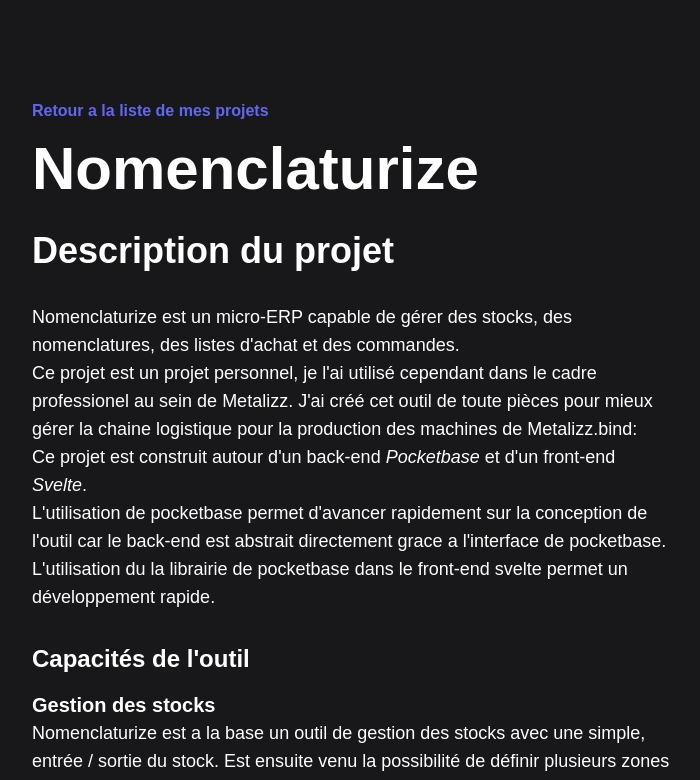
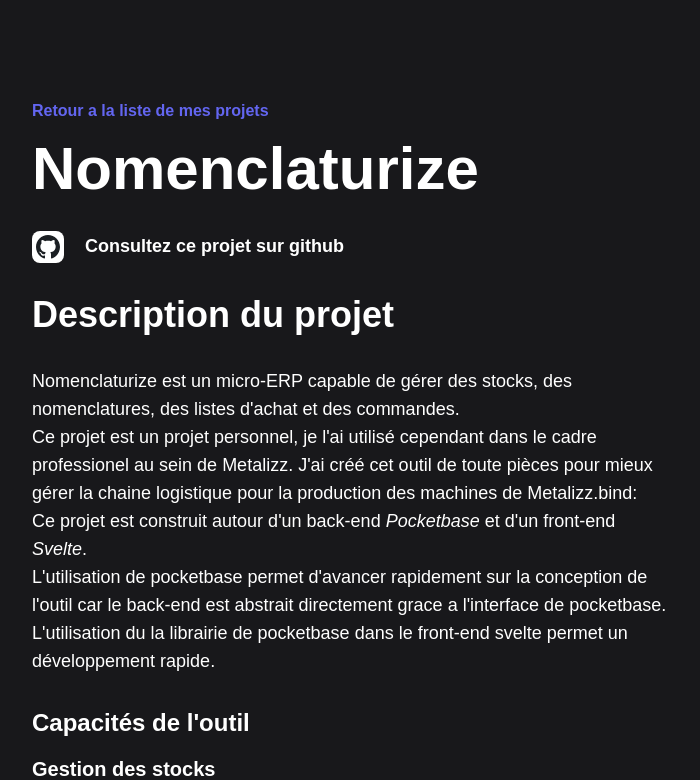
Before and after one commit to Kworz/portfolio, a SvelteKit app: page /projects/nomenclaturize in a window 1280 px wide. Shown: the top 780 px of the page, without its empty margins (288-988 px from the left). Built offline with nearby package versions, Linux system fonts and the light colour scheme; a web font is replaced by a local one.

Commit message:
updated nomenclaturize project

```diff
--- a/src/routes/(projects)/projects/nomenclaturize/+page.svelte
+++ b/src/routes/(projects)/projects/nomenclaturize/+page.svelte
@@ -1,6 +1,12 @@
+<script>
+    import Sociallink from "$lib/sociallink.svelte";
+</script>
+
 <h1 class="mb-8">Nomenclaturize</h1>
 
-<h2>Description du projet</h2>
+<Sociallink href="https://github.com/kworz/nomenclaturize2" icon="/images/socials/github.svg" iconAlt="Logo Github">Consultez ce projet sur github</Sociallink>
+
+<h2 class="mt-8">Description du projet</h2>
 
 <p class="mt-8">
     Nomenclaturize est un micro-ERP capable de gérer des stocks, des nomenclatures, des listes d'achat et des commandes.
```
